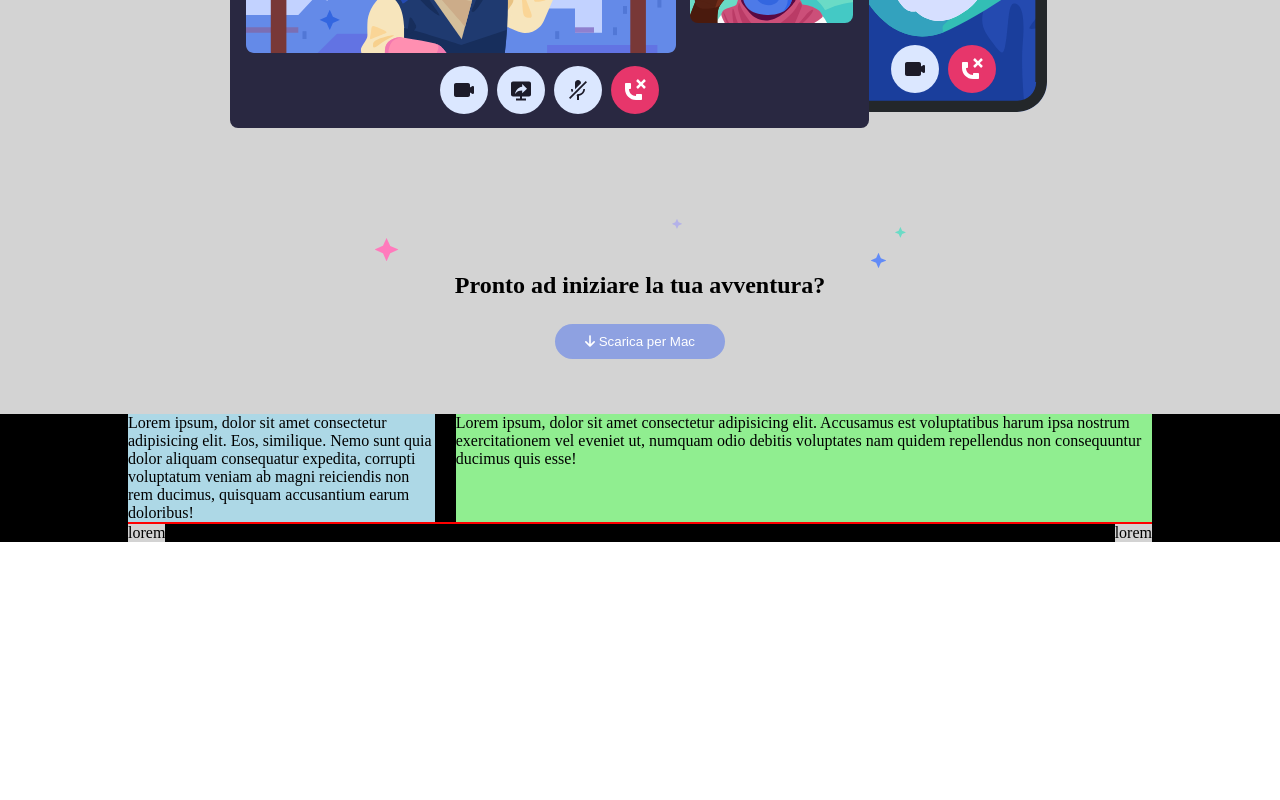
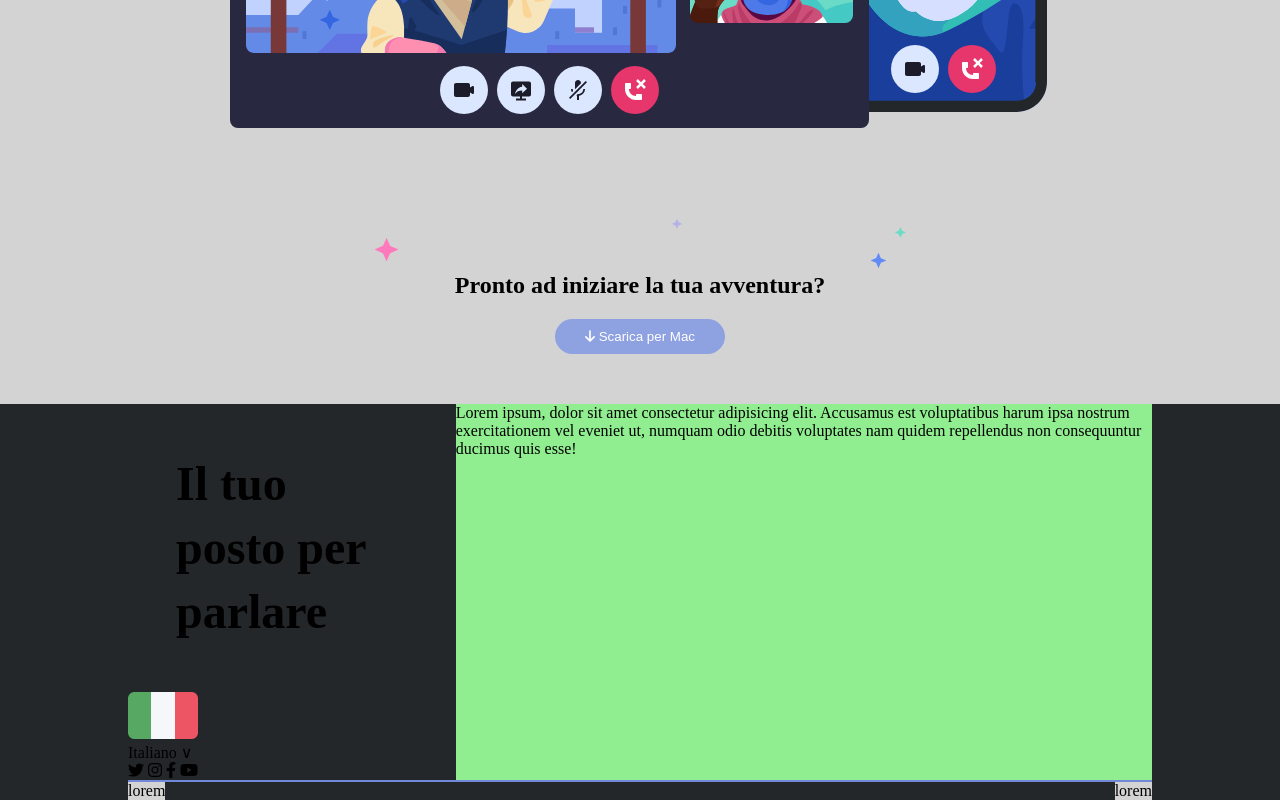
Before and after one commit to AngelicoDaniel/htmlcss-discord, a plain HTML site: page index.html in a window 1280 px wide. Shown: the part 2818-3618 px from the top of the page. Before the commit the page ends 3360 px from the top, so only its background shows below. Drawn offline with Linux system fonts and the light colour scheme.

Commit message:
inizio prima colonna footer

```diff
--- a/assets/css/style.css
+++ b/assets/css/style.css
@@ -157,12 +157,11 @@ footer > div{
 }
 
 footer > div:first-child{
-    border-bottom: 2px solid red;
+    border-bottom: 2px solid #7289DA;
 }
 
 .footer-social{
     flex-basis: 30%;
-    background-color: lightblue;
 }
 
 .footer-menu{
@@ -179,12 +178,15 @@ footer > div:first-child{
     border: none;
     background-color: rgb(142,161,225);
     color: white;
-    margin: 25px;
+
  }
-
 
 
 h3{
     font-size: 1.5rem;
     font-weight: bolder;
 }
+
+footer{
+    background-color: #23272A;
+}
--- a/index.html
+++ b/index.html
@@ -86,7 +86,20 @@
 
     <footer>
         <div class="container-80 flex f-space-between">
-            <div class="footer-social">Lorem ipsum, dolor sit amet consectetur adipisicing elit. Eos, similique. Nemo sunt quia dolor aliquam consequatur expedita, corrupti voluptatum veniam ab magni reiciendis non rem ducimus, quisquam accusantium earum doloribus!</div>
+            <div class="footer-social">
+                <h2>Il tuo posto per parlare</h2>
+                <img src="/assets/img/ita.png" alt="bandiera-ita">
+                <div>Italiano &#8744;</div>
+
+                <div class="social">
+                    <i class="fa-brands fa-twitter"></i>
+                    <i class="fa-brands fa-instagram"></i>
+                    <i class="fa-brands fa-facebook-f"></i>
+                    <i class="fa-brands fa-youtube"></i>
+                </div>
+
+
+            </div>
             <div class="footer-menu">Lorem ipsum, dolor sit amet consectetur adipisicing elit. Accusamus est voluptatibus harum ipsa nostrum exercitationem vel eveniet ut, numquam odio debitis voluptates nam quidem repellendus non consequuntur ducimus quis esse!</div>
         </div>
 
```
